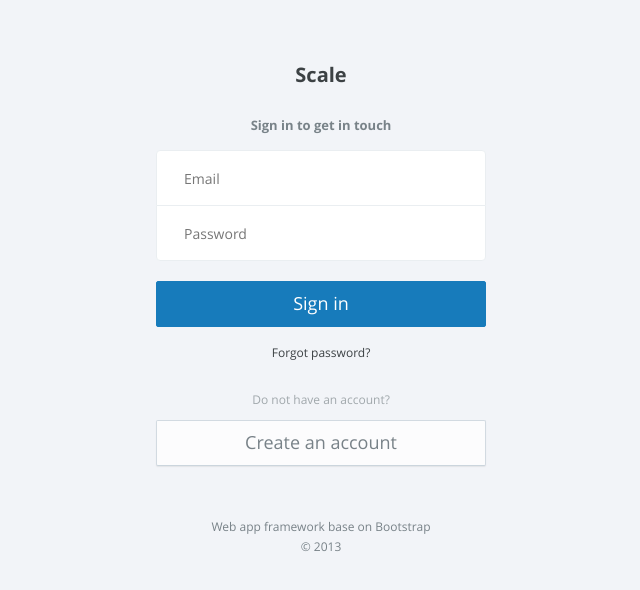
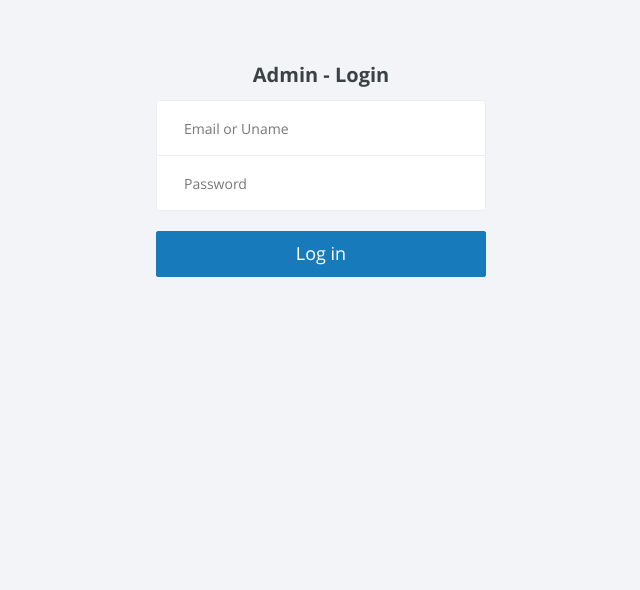
Before and after one commit to ramincse/edu-board, a PHP site: page /admin/index.php in a window 1280 px wide. Shown: the top 590 px of the page, without its empty margins (319-959 px from the left). Run offline with PHP 8.4, Linux system fonts and the light colour scheme.

Commit message:
Create and Design Auth Class

```diff
--- a/admin/index.php
+++ b/admin/index.php
@@ -1,39 +1,68 @@
+<?php
+    require_once "../config.php";
+    require_once "../vendor/autoload.php";
+?>
+<?php
+    use Edu\Board\Support\Auth;
+
+    $auth = new Auth;
+?>
 <!DOCTYPE html>
 <html lang="en" class=" ">
-<!-- Mirrored from flatfull.com/themes/scale/signin.html by HTTrack Website Copier/3.x [XR&CO'2014], Sat, 13 Jul 2019 15:15:07 GMT -->
-
     <head>
         <meta charset="utf-8" />
-    <title>Scale | Web Application</title>
+        <title>Admin Login</title>
         <meta name="description" content="app, web app, responsive, admin dashboard, admin, flat, flat ui, ui kit, off screen nav" />
         <meta name="viewport" content="width=device-width, initial-scale=1, maximum-scale=1" />
         <link rel="stylesheet" href="css/app.v1.css" type="text/css" />
-    <!--[if lt IE 9]> <script src="js/ie/html5shiv.js"></script> <script src="js/ie/respond.min.js"></script> <script src="js/ie/excanvas.js"></script> <![endif]-->
     </head>
 
     <body class="">
+
+        <?php
+            /**
+             * Login form isseting
+             */
+            if ( isset($_POST['login']) ) {
+                $email_uname    = $_POST['email_uname'];
+                $pass           = $_POST['pass'];
+
+                if ( empty($email_uname) || empty($pass) ) {
+                    $mess = '<p class="alert alert-danger">All fields are required !<button class="close" data-dismiss="alert">&times;</button></p>';
+                }else{
+                    $auth -> userLoginSystem($email_uname, $pass);
+                }
+            } // End of Login form isseting
+        ?>
+
         <section id="content" class="m-t-lg wrapper-md animated fadeInUp">
-        <div class="container aside-xl"> <a class="navbar-brand block" href="index.html">Scale</a>
+            <div class="container aside-xl"> <a class="navbar-brand block" href="index.html">Admin - Login</a>
+                <?php
+                    if ( isset($mess) ) {
+                        echo $mess;
+                    }
+                ?>
+
                 <section class="m-b-lg">
-                <header class="wrapper text-center"> <strong>Sign in to get in touch</strong> </header>
-                <form action="http://flatfull.com/themes/scale/index.html">
+                    <form action="<?php echo $_SERVER['PHP_SELF']; ?>" method="POST">
                         <div class="list-group">
                             <div class="list-group-item">
-                            <input type="email" placeholder="Email" class="form-control no-border"> </div>
+                                <input name="email_uname" type="text" placeholder="Email or Uname" class="form-control no-border">
+                            </div>
                             <div class="list-group-item">
-                            <input type="password" placeholder="Password" class="form-control no-border"> </div>
+                                <input name="pass" type="password" placeholder="Password" class="form-control no-border">
                             </div>
-                    <button type="submit" class="btn btn-lg btn-primary btn-block">Sign in</button>
-                    <div class="text-center m-t m-b"><a href="#"><small>Forgot password?</small></a></div>
+                        </div>
+                        <button name="login" type="submit" class="btn btn-lg btn-primary btn-block">Log in</button>
                         <div class="line line-dashed"></div>
-                    <p class="text-muted text-center"><small>Do not have an account?</small></p> <a href="signup.html" class="btn btn-lg btn-default btn-block">Create an account</a> </form>
+                    </form>
                 </section>
             </div>
         </section>
+
         <!-- footer -->
         <footer id="footer">
             <div class="text-center padder">
-            <p> <small>Web app framework base on Bootstrap<br>&copy; 2013</small> </p>
             </div>
         </footer>
         <!-- / footer -->
@@ -42,6 +71,4 @@
         <script src="js/app.v1.js"></script>
         <script src="js/app.plugin.js"></script>
     </body>
-<!-- Mirrored from flatfull.com/themes/scale/signin.html by HTTrack Website Copier/3.x [XR&CO'2014], Sat, 13 Jul 2019 15:15:07 GMT -->
-
 </html>
--- /dev/null
+++ b/app/Support/Auth.php
@@ -0,0 +1,30 @@
+<?php
+	namespace Edu\Board\Support;
+	use Edu\Board\Support\Database;
+
+	/**
+	 * Auth Management
+	 */
+	class Auth extends Database
+	{
+		/**
+		 * Login Management
+		 */
+		public function userLoginSystem($email_uname, $pass)
+		{
+			echo $email_uname;
+			echo $pass;
+		}
+	} //End of Auth Management
+
+
+
+
+
+
+
+
+
+
+
+?>
--- a/app/Support/Database.php
+++ b/app/Support/Database.php
@@ -1,11 +1,11 @@
 <?php
+	namespace Edu\Board\Support;
+	use PDO;
+
 	/**
 	 * Include config file
 	 */
-	require_once "../../config.php";
-
-	namespace Edu\Board\Support;
-	use PDO;
+	//require_once "../config.php";
 
 	/**
 	 * Database Management
--- a/config.php
+++ b/config.php
@@ -10,7 +10,7 @@
 
 
 
-
+	//echo password_hash('admin', PASSWORD_DEFAULT);
 
 
 
```
Lines whose indentation alone changed are shown as unchanged.
